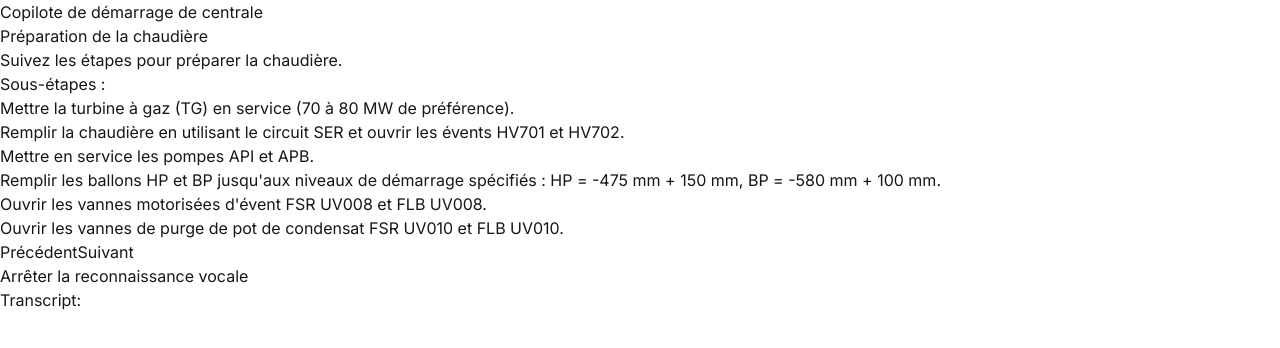
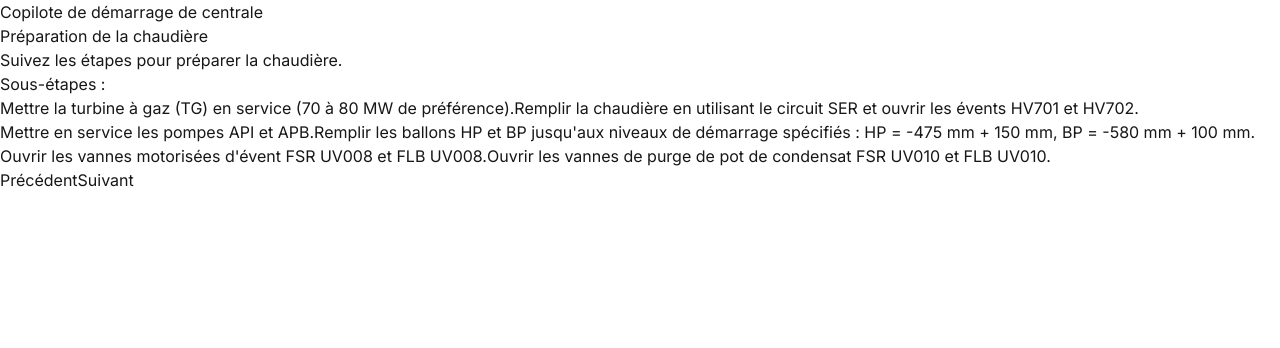
Before and after one commit to ahmedyoussef-b/demarrage, a Next.js app: page / in a window 1280 px wide. Both pictures are taken after a click on the button "Démarrer la reconnaissance vocale". Shown: the top 348 px of the page. Built offline with nearby package versions, Linux system fonts and the light colour scheme.

Commit message:
Ajout des 6 étapes ordonnées pour le démarrage de la central

```diff
--- a/src/app/page.tsx
+++ b/src/app/page.tsx
@@ -1,171 +1,177 @@
-// src/app/page.tsx
-'use client'; // Indique que ce composant est côté client
+'use client';
 
-import { useState, useEffect, useCallback, useMemo } from 'react';
+import { useEffect, useState, useCallback } from 'react';
 import useSpeechRecognition from '../hooks/useSpeechRecognition';
 import useSpeechSynthesis from '../hooks/useSpeechSynthesis';
+import etapes  from '../data/etapes';
+import EtapeComponent from '../components/EtapeComponent';
+import NavigationButtons from '../components/NavigationButtons';
+import VoiceRecognition from '../components/VoiceRecognition';
 
 export default function Home() {
   const [etapeActuelle, setEtapeActuelle] = useState(1);
+  const [sousEtapeActuelle, setSousEtapeActuelle] = useState<number | null>(null);
+  const [sousEtapesActivees, setSousEtapesActivees] = useState<number[]>([]);
+  const [lectureEnCours, setLectureEnCours] = useState(false);
+  const [applicationDemarree, setApplicationDemarree] = useState(false);
+  const [microphoneDisponible, setMicrophoneDisponible] = useState(false);
+
   const { transcript, isListening, startListening, stopListening, error } = useSpeechRecognition();
   const { speak } = useSpeechSynthesis();
 
-  // Définir le tableau des étapes
-  const etapes = useMemo(
-    () => [
-      {
-        id: 1,
-        titre: "Préparation de la chaudière",
-        description: "Suivez les étapes pour préparer la chaudière.",
-        sousEtapes: [
-          "Mettre la turbine à gaz (TG) en service (70 à 80 MW de préférence).",
-          "Remplir la chaudière en utilisant le circuit SER et ouvrir les évents HV701 et HV702.",
-          "Mettre en service les pompes API et APB.",
-          "Remplir les ballons HP et BP jusqu'aux niveaux de démarrage spécifiés : HP = -475 mm + 150 mm, BP = -580 mm + 100 mm.",
-          "Ouvrir les vannes motorisées d'évent FSR UV008 et FLB UV008.",
-          "Ouvrir les vannes de purge de pot de condensat FSR UV010 et FLB UV010.",
-        ],
-      },
-      {
-        id: 2,
-        titre: "Conditions d'armement de la chaudière",
-        description: "Vérifiez les conditions d'armement de la chaudière.",
-        sousEtapes: [
-          "La chaudière est considérée comme armée lorsque le registre est ouvert.",
-          "La turbine à vapeur (TV) est armée lorsque les vannes d'arrêt sont ouvertes.",
-        ],
-      },
-      {
-        id: 3,
-        titre: "Sécurité chaudière (FSE)",
-        description: "Assurez-vous que toutes les conditions de sécurité sont remplies.",
-        sousEtapes: [
-          "La turbine à gaz associée doit être synchronisée.",
-          "Au moins une pompe API et une pompe APB doivent être en service.",
-          "Une pompe CEX doit être en service.",
-          "Une pompe FSR doit être en service avec une pression correcte.",
-          "Une pompe FLB doit être en service avec une pression correcte.",
-          "Le niveau de gonflement des ballons HP et BP doit être détecté : HP = -475 mm, BP = -580 mm.",
-          "Absence d'eau dans le pot de condensat de vapeur de surchauffe HP et BP.",
-        ],
-      },
-      {
-        id: 4,
-        titre: "Conditions de disponibilité de contournement",
-        description: "Vérifiez les conditions de disponibilité de contournement.",
-        sousEtapes: [
-          "La chaudière doit être armée.",
-          "Le registre de la chaudière ne doit pas être fermé.",
-          "Aucun défaut sur l'unité hydraulique.",
-          "L'armoire de contournement doit être en service (ON).",
-          "La pression de l'eau de désurchauffe doit être correcte (P < 16 bars).",
-          "Au moins un demi-condenseur doit être réfrigéré (vannes d'entrée et de sortie ouvertes).",
-          "Le vide du condenseur doit être correct (pression inférieure à 300 mbar).",
-          "La température de la vapeur surchauffée doit être élevée (> 300°C).",
-        ],
-      },
-      {
-        id: 5,
-        titre: "Démarrage du groupe CET",
-        description: "Suivez les étapes pour démarrer le groupe CET.",
-        sousEtapes: [
-          "Lorsque la pression SVA est à 7 bars et la température à 250°C, le groupe CET s'ouvre.",
-          "Le groupe CET déclenche (ouverture de la vanne SVA) à P = 11 bars et T = 325°C.",
-          "Les paramètres de démarrage du groupe CET sont : 180°C et 1.2 bars.",
-          "Mettre en service le groupe CV1 :",
-          "   - À 1 bar, l'éjecteur de démarrage se met en marche.",
-          "   - À 250 mbar, l'éjecteur d'entretien se met en service.",
-          "   - À 150 mbar, l'éjecteur de démarrage s'arrête.",
-        ],
-      },
-      {
-        id: 6,
-        titre: "Couplage des chaudières",
-        description: "Suivez les étapes pour coupler les chaudières.",
-        sousEtapes: [
-          "Conditions d'ouverture de la vanne d'isolement HP UV001/UV002 :",
-          "   - T ≥ 450°C au niveau du capteur BXVVPTSHQ01 ou BLVVPTSHQ01.",
-          "   - ΔP ≤ 2 bars.",
-          "Conditions d'ouverture de la vanne d'isolement BP UV001/UV002 :",
-          "   - T ≥ 175°C au niveau du capteur BXVVPTSHQ02 ou BLVVPTSHQ02.",
-          "   - ΔP ≤ 0.5 bars.",
-          "Confirmer la fin de disposition de la chaudière avec le chimiste.",
-        ],
-      },
-    ],
-    [] // Aucune dépendance, le tableau est constant
+  // Vérifier la disponibilité du microphone
+  useEffect(() => {
+    const verifierMicrophone = async () => {
+      try {
+        const devices = await navigator.mediaDevices.enumerateDevices();
+        const microphoneExiste = devices.some((device) => device.kind === 'audioinput');
+        setMicrophoneDisponible(microphoneExiste);
+      } catch (err) {
+        console.error('Erreur lors de la vérification du microphone:', err);
+        setMicrophoneDisponible(false);
+      }
+    };
+
+    verifierMicrophone();
+  }, []);
+
+  // Fonction pour lire une sous-étape
+  const lireSousEtape = useCallback(
+    (index: number) => {
+      if (lectureEnCours) return; // Ne pas lancer une nouvelle lecture si une lecture est déjà en cours
+
+      const sousEtape = etapes[etapeActuelle - 1].sousEtapes[index];
+      const texteAVoix = `Sous-étape ${index + 1}: ${sousEtape}`;
+      speak(texteAVoix, () => {
+        setLectureEnCours(false); // Marquer la lecture comme terminée
+        setSousEtapeActuelle(null); // Réinitialiser la sous-étape actuelle
+      });
+      setLectureEnCours(true); // Marquer la lecture comme en cours
+      setSousEtapeActuelle(index); // Mettre à jour la sous-étape actuellement lue
+    },
+    [etapeActuelle, speak, lectureEnCours]
   );
+
+  // Fonction pour lire l'étape actuelle (titre et description)
+  const lireEtapeActuelle = useCallback(() => {
+    if (lectureEnCours) return; // Ne pas lancer une nouvelle lecture si une lecture est déjà en cours
+
+    const etape = etapes[etapeActuelle - 1];
+    const texteAVoix = `Étape ${etape.id}: ${etape.titre}. ${etape.description}`;
+    speak(texteAVoix, () => {
+      setLectureEnCours(false); // Marquer la lecture comme terminée
+      setSousEtapeActuelle(null); // Réinitialiser la sous-étape actuelle
+    });
+    setLectureEnCours(true); // Marquer la lecture comme en cours
+  }, [etapeActuelle, speak, lectureEnCours]);
 
   // Gérer les commandes vocales
   const handleVoiceCommand = useCallback(() => {
-    if (transcript.includes('suivant')) {
+    if (transcript.toLowerCase().includes('suivant') && !lectureEnCours) {
+      if (sousEtapeActuelle === null) {
+        lireSousEtape(0); // Commencer la première sous-étape
+      } else if (sousEtapeActuelle < etapes[etapeActuelle - 1].sousEtapes.length - 1) {
+        lireSousEtape(sousEtapeActuelle + 1); // Passer à la sous-étape suivante
+      } else {
+        setEtapeActuelle((prev) => (prev < etapes.length ? prev + 1 : prev)); // Passer à l'étape suivante
+      }
+      stopListening(); // Arrêter l'écoute après avoir traité la commande
+    } else if (transcript.toLowerCase().includes('précédent') && !lectureEnCours) {
+      if (sousEtapeActuelle !== null && sousEtapeActuelle > 0) {
+        lireSousEtape(sousEtapeActuelle - 1); // Revenir à la sous-étape précédente
+      } else {
+        setEtapeActuelle((prev) => (prev > 1 ? prev - 1 : prev)); // Revenir à l'étape précédente
+      }
+      stopListening(); // Arrêter l'écoute après avoir traité la commande
+    }
+  }, [transcript, lectureEnCours, stopListening, sousEtapeActuelle, etapeActuelle, lireSousEtape]);
+
+  // Activer une sous-étape
+  const activerSousEtape = (index: number) => {
+    if (!sousEtapesActivees.includes(index)) {
+      setSousEtapesActivees((prev) => [...prev, index]);
+    }
+    lireSousEtape(index); // Lire la sous-étape cliquée
+  };
+
+  // Démarrer l'application
+  const demarrerApplication = () => {
+    setApplicationDemarree(true);
+    if (microphoneDisponible) {
+      startListening();
+    }
+    lireEtapeActuelle(); // Lire l'étape actuelle
+  };
+
+  // Passer à l'étape suivante
+  const passerAEtapeSuivante = () => {
+    if (!lectureEnCours) {
       setEtapeActuelle((prev) => (prev < etapes.length ? prev + 1 : prev));
-    } else if (transcript.includes('précédent')) {
-      setEtapeActuelle((prev) => (prev > 1 ? prev - 1 : prev));
     }
-  }, [transcript, etapes.length]);
-
-  // Lire à haute voix l'étape actuelle et ses sous-étapes
-  useEffect(() => {
-    if (etapeActuelle) {
-      const etape = etapes[etapeActuelle - 1];
-      const texteAVoix = `Étape ${etape.id}: ${etape.titre}. ${etape.description}. Sous-étapes: ${etape.sousEtapes.join('. ')}`;
-      speak(texteAVoix);
-    }
-  }, [etapeActuelle, etapes, speak]);
+  };
 
   // Appeler handleVoiceCommand chaque fois que le transcript change
   useEffect(() => {
-    handleVoiceCommand();
-  }, [transcript, handleVoiceCommand]);
+    if (microphoneDisponible) {
+      handleVoiceCommand();
+    }
+  }, [transcript, handleVoiceCommand, microphoneDisponible]);
+
+  // Lire l'étape actuelle uniquement lors du démarrage ou du changement d'étape
+  useEffect(() => {
+    if (applicationDemarree && !lectureEnCours) {
+      lireEtapeActuelle();
+    }
+  }, [etapeActuelle, applicationDemarree]); // Retirer lectureEnCours des dépendances pour éviter les boucles
 
   return (
     <div className="flex min-h-screen bg-gray-100 p-8">
       <div className="w-full max-w-2xl mx-auto bg-white p-6 rounded-lg shadow">
         <h1 className="text-2xl font-bold mb-4">Copilote de démarrage de centrale</h1>
-        {error && (
-          <div className="mb-4 p-4 bg-red-100 border border-red-400 text-red-700 rounded">
-            Erreur : {error === 'not-allowed' ? "Accès au microphone refusé. Veuillez autoriser l'accès au microphone." : error}
-          </div>
+        {!applicationDemarree ? (
+          <>
+            <button
+              onClick={demarrerApplication}
+              className="px-4 py-2 bg-green-500 text-white rounded hover:bg-green-600"
+            >
+              Démarrer la reconnaissance vocale
+            </button>
+            {!microphoneDisponible && (
+              <p className="mt-4 text-red-500">
+                Le microphone n&apos;est pas disponible. L&apos;interaction vocale est désactivée.
+              </p>
+            )}
+          </>
+        ) : (
+          <>
+            <EtapeComponent
+              etape={etapes[etapeActuelle - 1]}
+              sousEtapesActivees={sousEtapesActivees}
+              activerSousEtape={activerSousEtape}
+              onEtapeClick={passerAEtapeSuivante}
+            />
+            <NavigationButtons
+              etapeActuelle={etapeActuelle}
+              etapesLength={etapes.length}
+              onPrecedent={() => {
+                if (!lectureEnCours) {
+                  setEtapeActuelle((prev) => (prev > 1 ? prev - 1 : prev));
+                }
+              }}
+              onSuivant={passerAEtapeSuivante}
+              lectureEnCours={lectureEnCours}
+            />
+            {microphoneDisponible && (
+              <VoiceRecognition
+                isListening={isListening}
+                startListening={startListening}
+                stopListening={stopListening}
+                transcript={transcript}
+                error={error}
+              />
+            )}
+          </>
         )}
-        <div className="mb-6">
-          <h2 className="text-xl font-semibold">{etapes[etapeActuelle - 1].titre}</h2>
-          <p className="mt-2 text-gray-700">{etapes[etapeActuelle - 1].description}</p>
-          <div className="mt-4">
-            <h3 className="text-lg font-medium">Sous-étapes :</h3>
-            <ul className="list-disc list-inside mt-2">
-              {etapes[etapeActuelle - 1].sousEtapes.map((sousEtape, index) => (
-                <li key={index} className="text-gray-600">
-                  {sousEtape}
-                </li>
-              ))}
-            </ul>
-          </div>
-        </div>
-        <div className="flex justify-between">
-          <button
-            onClick={() => setEtapeActuelle((prev) => (prev > 1 ? prev - 1 : prev))}
-            className="px-4 py-2 bg-gray-500 text-white rounded hover:bg-gray-600"
-          >
-            Précédent
-          </button>
-          <button
-            onClick={() => setEtapeActuelle((prev) => (prev < etapes.length ? prev + 1 : prev))}
-            className="px-4 py-2 bg-blue-500 text-white rounded hover:bg-blue-600"
-          >
-            Suivant
-          </button>
-        </div>
-        <div className="mt-6">
-          <button
-            onClick={isListening ? stopListening : startListening}
-            className={`px-4 py-2 ${isListening ? 'bg-red-500' : 'bg-green-500'
-              } text-white rounded hover:opacity-80`}
-          >
-            {isListening ? 'Arrêter la reconnaissance vocale' : 'Démarrer la reconnaissance vocale'}
-          </button>
-          <p className="mt-2 text-gray-600">Transcript: {transcript}</p>
-        </div>
       </div>
     </div>
   );
--- /dev/null
+++ b/src/components/EtapeComponent.tsx
@@ -0,0 +1,46 @@
+import React from 'react';
+import SousEtapeComponent from './SousEtapeComponent';
+
+interface EtapeComponentProps {
+    etape: {
+        id: number;
+        titre: string;
+        description: string;
+        sousEtapes: string[];
+    };
+    sousEtapesActivees: number[];
+    activerSousEtape: (index: number) => void;
+    onEtapeClick: () => void; // Nouvelle prop pour gérer le clic sur l'étape
+}
+
+const EtapeComponent: React.FC<EtapeComponentProps> = ({
+    etape,
+    sousEtapesActivees,
+    activerSousEtape,
+    onEtapeClick,
+}) => {
+    return (
+        <div className="mb-6">
+            <h2 className="text-xl font-semibold cursor-pointer" onClick={onEtapeClick}>
+                {etape.titre}
+            </h2>
+            <p className="mt-2 text-gray-700">{etape.description}</p>
+            <div className="mt-4">
+                <h3 className="text-lg font-medium">Sous-étapes :</h3>
+                <div className="space-y-2">
+                    {etape.sousEtapes.map((sousEtape, index) => (
+                        <SousEtapeComponent
+                            key={index}
+                            index={index}
+                            sousEtape={sousEtape}
+                            isActive={sousEtapesActivees.includes(index)}
+                            onClick={() => activerSousEtape(index)}
+                        />
+                    ))}
+                </div>
+            </div>
+        </div>
+    );
+};
+
+export default EtapeComponent;
--- /dev/null
+++ b/src/components/NavigationButtons.tsx
@@ -0,0 +1,38 @@
+import React from 'react';
+
+interface NavigationButtonsProps {
+    etapeActuelle: number;
+    etapesLength: number;
+    onPrecedent: () => void;
+    onSuivant: () => void;
+    lectureEnCours: boolean;
+}
+
+const NavigationButtons: React.FC<NavigationButtonsProps> = ({
+    etapeActuelle,
+    etapesLength,
+    onPrecedent,
+    onSuivant,
+    lectureEnCours,
+}) => {
+    return (
+        <div className="flex justify-between">
+            <button
+                onClick={onPrecedent}
+                disabled={lectureEnCours || etapeActuelle === 1}
+                className="px-4 py-2 bg-gray-500 text-white rounded hover:bg-gray-600 disabled:opacity-50"
+            >
+                Précédent
+            </button>
+            <button
+                onClick={onSuivant}
+                disabled={lectureEnCours || etapeActuelle === etapesLength}
+                className="px-4 py-2 bg-blue-500 text-white rounded hover:bg-blue-600 disabled:opacity-50"
+            >
+                Suivant
+            </button>
+        </div>
+    );
+};
+
+export default NavigationButtons;
--- /dev/null
+++ b/src/components/SousEtapeComponent.tsx
@@ -0,0 +1,21 @@
+import React from 'react';
+
+interface SousEtapeComponentProps {
+    index: number;
+    sousEtape: string;
+    isActive: boolean;
+    onClick: () => void;
+}
+
+const SousEtapeComponent: React.FC<SousEtapeComponentProps> = ({ sousEtape, isActive, onClick }) => {
+    return (
+        <button
+            onClick={onClick}
+            className={`w-full text-left p-2 rounded ${isActive ? 'bg-green-500 text-white' : 'bg-gray-200 hover:bg-gray-300'}`}
+        >
+            {sousEtape}
+        </button>
+    );
+};
+
+export default SousEtapeComponent;
--- /dev/null
+++ b/src/components/VoiceRecognition.tsx
@@ -0,0 +1,36 @@
+import React from 'react';
+
+interface VoiceRecognitionProps {
+    isListening: boolean;
+    startListening: () => void;
+    stopListening: () => void;
+    transcript: string;
+    error: string | null;
+}
+
+const VoiceRecognition: React.FC<VoiceRecognitionProps> = ({
+    isListening,
+    startListening,
+    stopListening,
+    transcript,
+    error,
+}) => {
+    return (
+        <div className="mt-6">
+            <button
+                onClick={isListening ? stopListening : startListening}
+                className={`px-4 py-2 ${isListening ? 'bg-red-500' : 'bg-green-500'} text-white rounded hover:opacity-80`}
+            >
+                {isListening ? 'Arrêter la reconnaissance vocale' : 'Démarrer la reconnaissance vocale'}
+            </button>
+            <p className="mt-2 text-gray-600">Transcript: {transcript}</p>
+            {error && (
+                <div className="mt-2 p-2 bg-red-100 border border-red-400 text-red-700 rounded">
+                    Erreur : {error === 'not-allowed' ? "Accès au microphone refusé. Veuillez autoriser l'accès au microphone." : error}
+                </div>
+            )}
+        </div>
+    );
+};
+
+export default VoiceRecognition;
--- /dev/null
+++ b/src/data/etapes.ts
@@ -0,0 +1,86 @@
+// data/etapes.ts
+
+const etapes = [
+  {
+    id: 1,
+    titre: "Préparation de la chaudière",
+    description: "Suivez les étapes pour préparer la chaudière.",
+    sousEtapes: [
+      "Mettre la turbine à gaz (TG) en service (70 à 80 MW de préférence).",
+      "Remplir la chaudière en utilisant le circuit SER et ouvrir les évents HV701 et HV702.",
+      "Mettre en service les pompes API et APB.",
+      "Remplir les ballons HP et BP jusqu'aux niveaux de démarrage spécifiés : HP = -475 mm + 150 mm, BP = -580 mm + 100 mm.",
+      "Ouvrir les vannes motorisées d'évent FSR UV008 et FLB UV008.",
+      "Ouvrir les vannes de purge de pot de condensat FSR UV010 et FLB UV010.",
+    ],
+  },
+  {
+    id: 2,
+    titre: "Conditions d'armement de la chaudière",
+    description: "Vérifiez les conditions d'armement de la chaudière.",
+    sousEtapes: [
+      "La chaudière est considérée comme armée lorsque le registre est ouvert.",
+      "La turbine à vapeur (TV) est armée lorsque les vannes d'arrêt sont ouvertes.",
+    ],
+  },
+  {
+    id: 3,
+    titre: "Sécurité chaudière (FSE)",
+    description:
+      "Assurez-vous que toutes les conditions de sécurité sont remplies.",
+    sousEtapes: [
+      "La turbine à gaz associée doit être synchronisée.",
+      "Au moins une pompe API et une pompe APB doivent être en service.",
+      "Une pompe CEX doit être en service.",
+      "Une pompe FSR doit être en service avec une pression correcte.",
+      "Une pompe FLB doit être en service avec une pression correcte.",
+      "Le niveau de gonflement des ballons HP et BP doit être détecté : HP = -475 mm, BP = -580 mm.",
+      "Absence d'eau dans le pot de condensat de vapeur de surchauffe HP et BP.",
+    ],
+  },
+  {
+    id: 4,
+    titre: "Conditions de disponibilité de contournement",
+    description: "Vérifiez les conditions de disponibilité de contournement.",
+    sousEtapes: [
+      "La chaudière doit être armée.",
+      "Le registre de la chaudière ne doit pas être fermé.",
+      "Aucun défaut sur l'unité hydraulique.",
+      "L'armoire de contournement doit être en service (ON).",
+      "La pression de l'eau de désurchauffe doit être correcte (P < 16 bars).",
+      "Au moins un demi-condenseur doit être réfrigéré (vannes d'entrée et de sortie ouvertes).",
+      "Le vide du condenseur doit être correct (pression inférieure à 300 mbar).",
+      "La température de la vapeur surchauffée doit être élevée (> 300°C).",
+    ],
+  },
+  {
+    id: 5,
+    titre: "Démarrage du groupe CET",
+    description: "Suivez les étapes pour démarrer le groupe CET.",
+    sousEtapes: [
+      "Lorsque la pression SVA est à 7 bars et la température à 250°C, le groupe CET s'ouvre.",
+      "Le groupe CET déclenche (ouverture de la vanne SVA) à P = 11 bars et T = 325°C.",
+      "Les paramètres de démarrage du groupe CET sont : 180°C et 1.2 bars.",
+      "Mettre en service le groupe CV1 :",
+      "   - À 1 bar, l'éjecteur de démarrage se met en marche.",
+      "   - À 250 mbar, l'éjecteur d'entretien se met en service.",
+      "   - À 150 mbar, l'éjecteur de démarrage s'arrête.",
+    ],
+  },
+  {
+    id: 6,
+    titre: "Couplage des chaudières",
+    description: "Suivez les étapes pour coupler les chaudières.",
+    sousEtapes: [
+      "Conditions d'ouverture de la vanne d'isolement HP UV001/UV002 :",
+      "   - T ≥ 450°C au niveau du capteur BXVVPTSHQ01 ou BLVVPTSHQ01.",
+      "   - ΔP ≤ 2 bars.",
+      "Conditions d'ouverture de la vanne d'isolement BP UV001/UV002 :",
+      "   - T ≥ 175°C au niveau du capteur BXVVPTSHQ02 ou BLVVPTSHQ02.",
+      "   - ΔP ≤ 0.5 bars.",
+      "Confirmer la fin de disposition de la chaudière avec le chimiste.",
+    ],
+  },
+];
+
+export default etapes;
--- a/src/hooks/useSpeechSynthesis.ts
+++ b/src/hooks/useSpeechSynthesis.ts
@@ -1,9 +1,13 @@
 // hooks/useSpeechSynthesis.ts
 const useSpeechSynthesis = () => {
-  const speak = (text: string) => {
+  const speak = (text: string, onEnd?: () => void) => {
     if ("speechSynthesis" in window) {
       const utterance = new SpeechSynthesisUtterance(text);
       utterance.lang = "fr-FR"; // Langue française
+
+      // Toujours définir onend, même si onEnd est undefined
+      utterance.onend = onEnd ? () => onEnd() : null;
+
       speechSynthesis.speak(utterance);
     } else {
       console.error("Votre navigateur ne supporte pas la synthèse vocale.");
```
